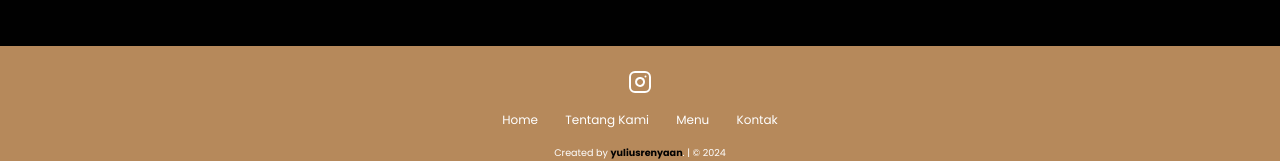
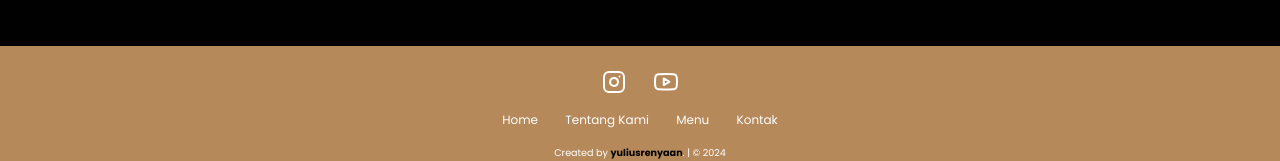
Before and after one commit to yulius6120/kedai-kopi-anak-senja, a plain HTML site: page index.html in a window 1280 px wide. Shown: the part 3190-3351 px from the top of the page. Drawn offline with nearby package versions, Linux system fonts and the light colour scheme.

Commit message:
Tambahkan link di Footer

```diff
--- a/index.html
+++ b/index.html
@@ -137,8 +137,8 @@
      <footer>
       <div class="socials">
         <a href="https://www.instagram.com/bln_july/"><i data-feather="instagram"></i></a>
-        <!-- <a href="#"><i data-feather="twitter"></i></a>
-        <a href="#"><i data-feather="facebook"></i></a> -->
+        <a href="https://www.youtube.com/@yulius_6120"><i data-feather="youtube"></i></a>
+<!--         <a href="#"><i data-feather="facebook"></i></a> -->
       </div>
 
       <div class="links">
```
